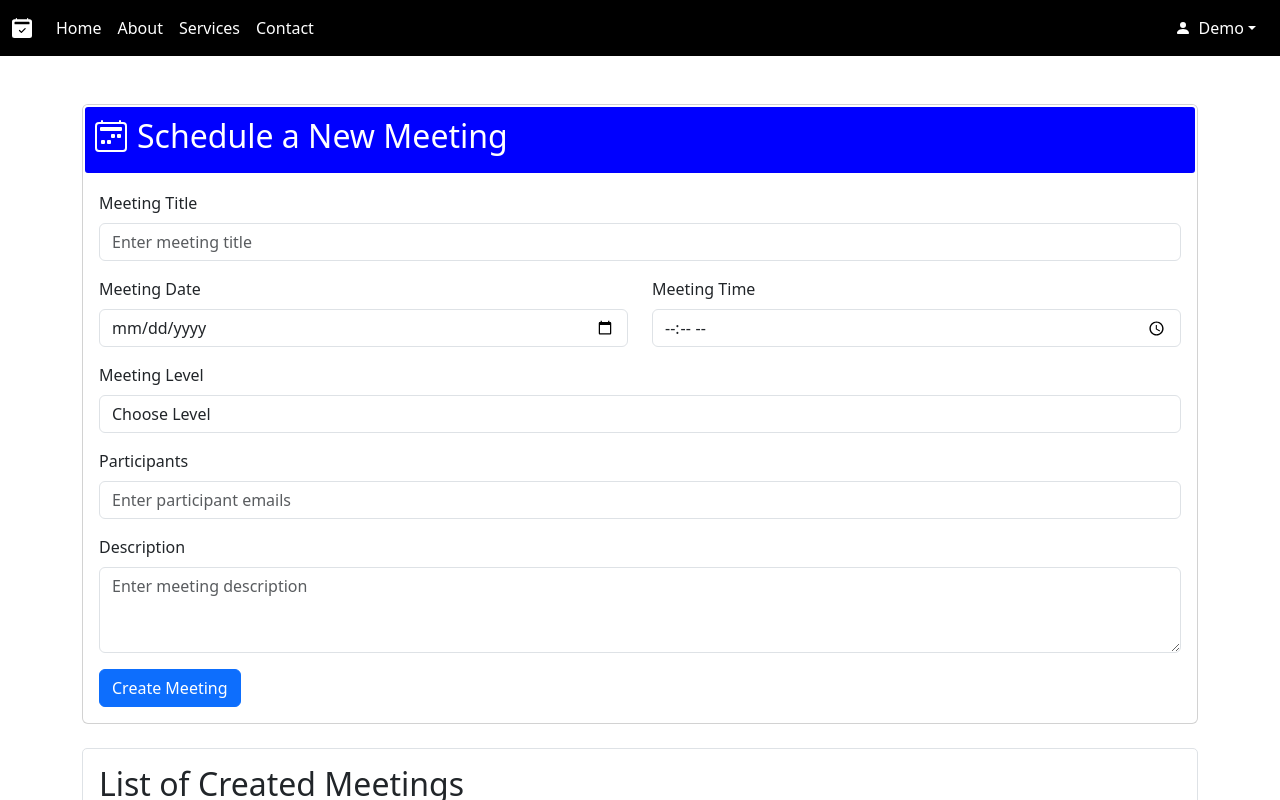
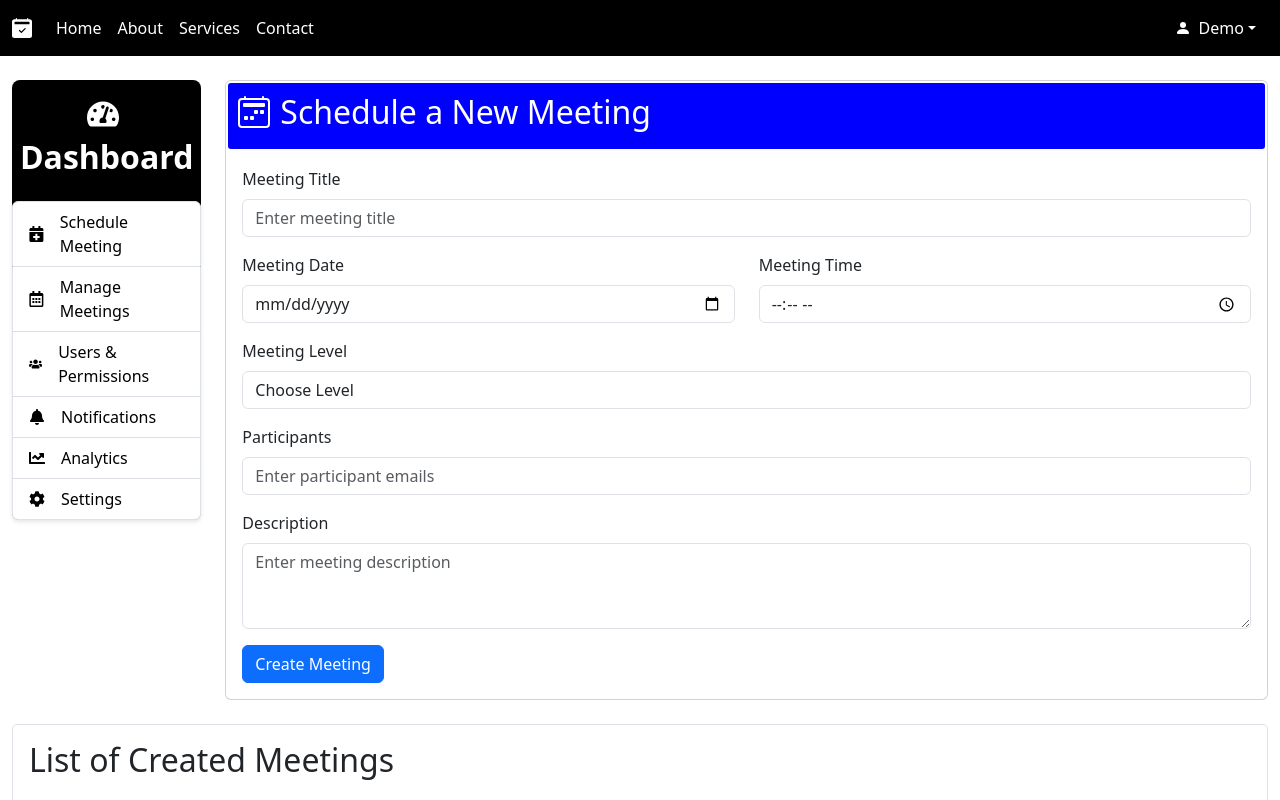
Before and after one commit to CasNil/meeting-calendar-ws, a React (Vite) app: page / in a window 1280 px wide. Shown: the top 800 px of the page. Built offline with nearby package versions, Linux system fonts and the light colour scheme.

Commit message:
Implemented dashboard component.

```diff
--- a/package.json
+++ b/package.json
@@ -10,7 +10,6 @@
     "preview": "vite preview"
   },
   "dependencies": {
-    "@popperjs/core": "^2.11.8",
     "bootstrap": "^5.3.3",
     "react": "^18.3.1",
     "react-dom": "^18.3.1",
--- a/src/App.jsx
+++ b/src/App.jsx
@@ -3,6 +3,7 @@ import ScheduleMeeting from "./Components/ScheduleMeeting";
 import Navbar from "./Components/Navbar";
 import Footer from "./Components/Footer";
 import MeetingList from "./Components/MeetingList";
+import Dashboard from "./Components/Dashboard";
 
 const App = () => {
   const [meetings, setMeetings] = useState([]);
@@ -25,12 +26,20 @@ const App = () => {
   };
 
   return (
-    <div className="d-flex flex-column min-vh-100">
+    <div className="d-flex flex-column vh-100">
       <Navbar />
-      <div className="container my-5 flex-grow-1">
+
+      <div className="container-fluid my-4 flex-grow-1">
         <div className="row">
-          <ScheduleMeeting addMeeting={addMeeting} />
+          <div className="col-md-2">
+            <Dashboard />
+          </div>
+
+          <div className="col-md-10">
+            <ScheduleMeeting addMeeting={addMeeting} />
+          </div>
         </div>
+
         <div className="row">
           <MeetingList
             meetings={meetings}
--- /dev/null
+++ b/src/Components/Dashboard.jsx
@@ -0,0 +1,53 @@
+import React from "react";
+import {
+  FaCalendarPlus,
+  FaRegCalendarAlt,
+  FaTachometerAlt,
+  FaUsers,
+  FaBell,
+  FaChartLine,
+  FaCog,
+} from "react-icons/fa";
+
+const Dashboard = () => {
+  const menuItems = [
+    { label: "Schedule Meeting", icon: FaCalendarPlus },
+    { label: "Manage Meetings", icon: FaRegCalendarAlt },
+    { label: "Users & Permissions", icon: FaUsers },
+    { label: "Notifications", icon: FaBell },
+    { label: "Analytics", icon: FaChartLine },
+    { label: "Settings", icon: FaCog },
+  ];
+
+  const handleClick = (item) => {
+    alert(`${item.label} clicked!`);
+  };
+
+  return (
+    <div className="dashboard bg-black text-white rounded-3">
+      <h2 className="text-center py-3" style={{ fontWeight: "bold" }}>
+        <FaTachometerAlt className="me-2 mb-2" />
+        Dashboard
+      </h2>
+
+      <ul className="list-group list">
+        {menuItems.map((item, index) => (
+          <li
+            key={index}
+            className="list-group-item d-flex align-items-center text-black "
+            style={{
+              cursor: "pointer",
+              boxShadow: "0 2px 4px rgba(0,0,0,0.1)",
+            }}
+            onClick={() => handleClick(item)}
+          >
+            <item.icon className="me-3" />
+            {item.label}
+          </li>
+        ))}
+      </ul>
+    </div>
+  );
+};
+
+export default Dashboard;
```
Also changed, not shown: 1 other file (tests, documents, lock files or other folders).
